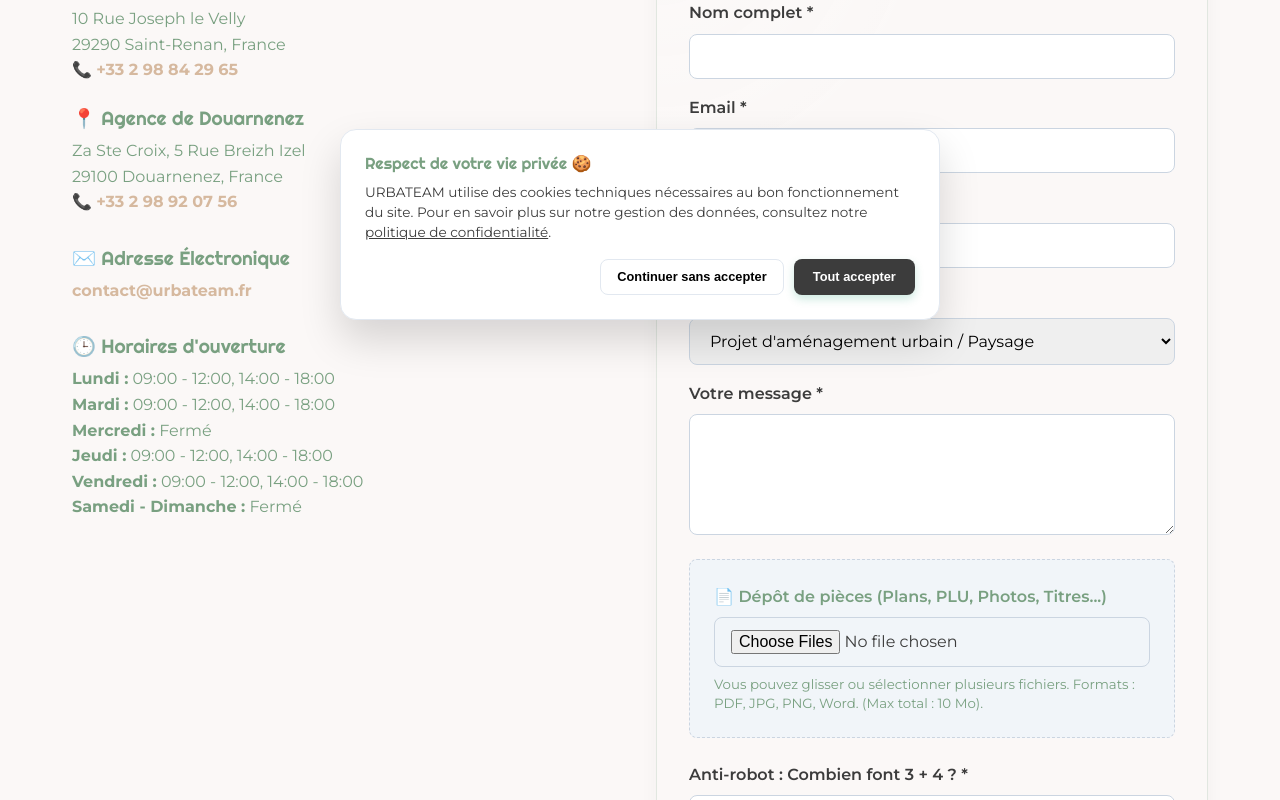
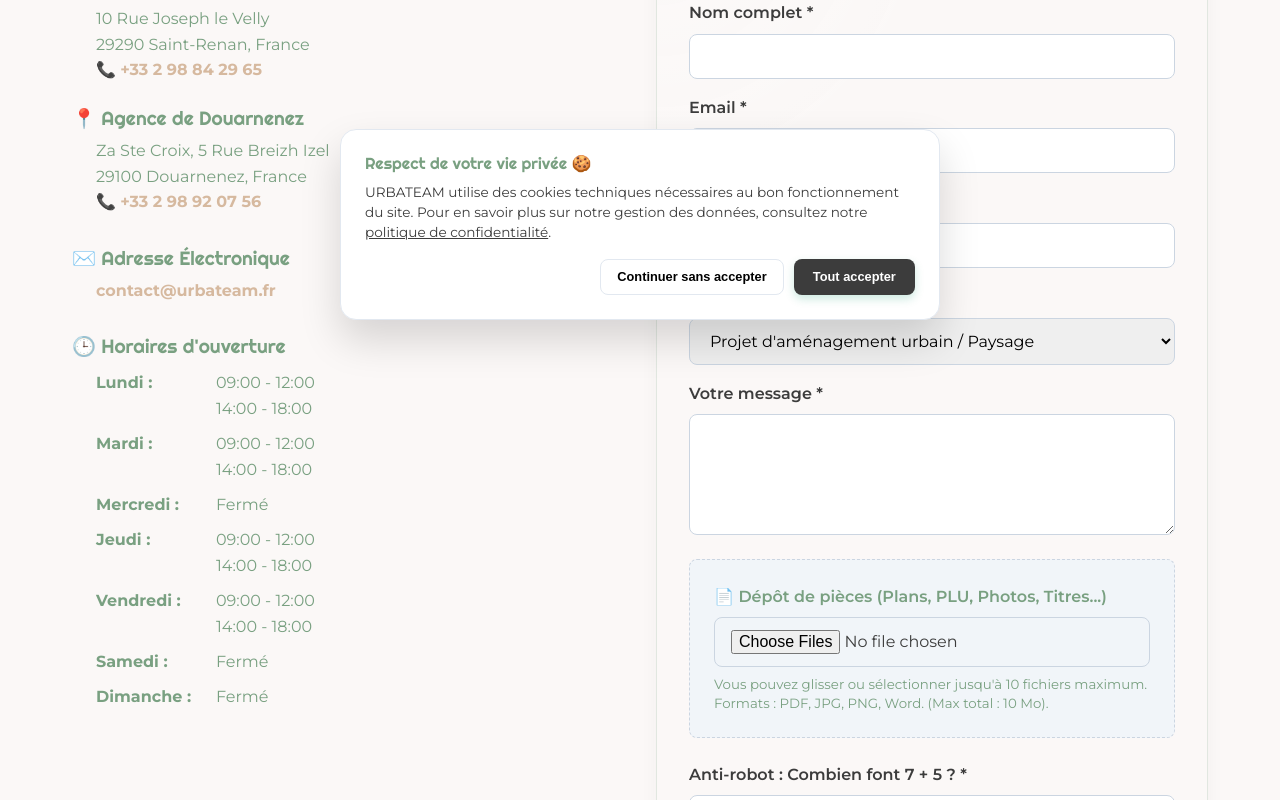
Before and after one commit to ChRomain/urbateam, a Next.js app: page /contact in a window 1280 px wide. Shown: the part 460-1260 px from the top of the page. Built offline with nearby package versions, Linux system fonts and the light colour scheme; no server answers; the database is empty.

Commit message:
fix: Aymeline review

```diff
--- a/app/apropos/AproposClient.js
+++ b/app/apropos/AproposClient.js
@@ -247,8 +247,8 @@ export default function AproposClient({ teamData = { header: {}, members: [] } }
             const cardClass = item.id === 'reprography' ? 'col-span-4' : 'col-span-2';
             const icon = iconMap[item.icon] || <HelpCircle size={20} />;
 
-            const themeColor = item.id === 'field' ? 'var(--accent-color)' : item.id === 'software' ? '#6366f1' : 'var(--secondary-color)';
-            const borderTopColor = item.id === 'field' ? 'var(--accent-color)' : item.id === 'software' ? '#6366f1' : 'var(--primary-color)';
+            const themeColor = item.id === 'field' ? 'var(--accent-color)' : item.id === 'software' ? 'var(--primary-color)' : 'var(--secondary-color)';
+            const borderTopColor = item.id === 'field' ? 'var(--accent-color)' : 'var(--primary-color)';
 
             const cardPadding = isFirstRow ? '1rem 1.25rem' : '1.25rem 1.5rem';
 
--- a/app/contact/ContactClient.js
+++ b/app/contact/ContactClient.js
@@ -31,6 +31,7 @@ export default function ContactClient() {
 
   const [submitted, setSubmitted] = useState(false);
   const [error, setError] = useState('');
+  const [captchaNums, setCaptchaNums] = useState({ num1: 3, num2: 4 });
 
   useEffect(() => {
     const params = new URLSearchParams(window.location.search);
@@ -39,11 +40,25 @@ export default function ContactClient() {
     } else if (params.get('error') === '1') {
       setError(t('contact.form.error_tech'));
     }
+
+    // Génération aléatoire de deux chiffres entre 1 et 9
+    const n1 = Math.floor(Math.random() * 9) + 1;
+    const n2 = Math.floor(Math.random() * 9) + 1;
+    setCaptchaNums({ num1: n1, num2: n2 });
   }, [t]);
 
   const handleChange = (e) => {
     const { name, value } = e.target;
     setFormData(prev => ({ ...prev, [name]: value }));
+  };
+
+  const handleFileChange = (e) => {
+    if (e.target.files && e.target.files.length > 10) {
+      setError(t('contact.form.error_max_files'));
+      e.target.value = '';
+    } else {
+      setError('');
+    }
   };
 
   const handleClientValidation = (e) => {
@@ -54,7 +69,14 @@ export default function ContactClient() {
       return;
     }
 
-    if (formData.captcha !== '7') {
+    const fileInput = document.getElementById('attachment');
+    if (fileInput && fileInput.files && fileInput.files.length > 10) {
+      e.preventDefault();
+      setError(t('contact.form.error_max_files'));
+      return;
+    }
+
+    if (formData.captcha.trim() !== String(captchaNums.num1 + captchaNums.num2)) {
       e.preventDefault();
       setError(t('contact.form.error_captcha'));
     }
@@ -74,7 +96,7 @@ export default function ContactClient() {
 
           <div style={{ marginBottom: '1.5rem' }}>
             <h3 style={{ fontSize: '1.2rem', marginBottom: '0.5rem' }}>📍 {t('contact.info.renan')}</h3>
-            <p style={{ color: 'var(--text-light)' }}>
+            <p style={{ color: 'var(--text-light)', paddingLeft: '1.5rem' }}>
               10 Rue Joseph le Velly<br />
               29290 Saint-Renan, France<br />
               📞 <a href="tel:+33298842965" style={{ fontWeight: 'bold', color: '#d6b99f' }}>+33 2 98 84 29 65</a>
@@ -83,7 +105,7 @@ export default function ContactClient() {
 
           <div style={{ marginBottom: '2rem' }}>
             <h3 style={{ fontSize: '1.2rem', marginBottom: '0.5rem' }}>📍 {t('contact.info.douarnenez')}</h3>
-            <p style={{ color: 'var(--text-light)' }}>
+            <p style={{ color: 'var(--text-light)', paddingLeft: '1.5rem' }}>
               Za Ste Croix, 5 Rue Breizh Izel<br />
               29100 Douarnenez, France<br />
               📞 <a href="tel:+33298920756" style={{ fontWeight: 'bold', color: '#d6b99f' }}>+33 2 98 92 07 56</a>
@@ -92,20 +114,37 @@ export default function ContactClient() {
 
           <div style={{ marginBottom: '2rem' }}>
             <h3 style={{ fontSize: '1.2rem', marginBottom: '0.5rem' }}>✉️ {t('contact.info.email_label')}</h3>
-            <p style={{ color: 'var(--text-light)' }}>
+            <p style={{ color: 'var(--text-light)', paddingLeft: '1.5rem' }}>
               <a href="mailto:contact@urbateam.fr" style={{ fontWeight: 'bold', color: '#d6b99f' }}>contact@urbateam.fr</a>
             </p>
           </div>
 
           <div style={{ marginBottom: '2rem' }}>
-            <h3 style={{ fontSize: '1.2rem', marginBottom: '0.5rem' }}>🕒 {t('contact.info.hours_label')}</h3>
-            <ul style={{ color: 'var(--text-light)', listStyle: 'none', padding: 0 }}>
-              <li><strong>{t('contact.info.hours.mon')}</strong> 09:00 - 12:00, 14:00 - 18:00</li>
-              <li><strong>{t('contact.info.hours.tue')}</strong> 09:00 - 12:00, 14:00 - 18:00</li>
-              <li><strong>{t('contact.info.hours.wed')}</strong> {t('contact.info.hours.closed')}</li>
-              <li><strong>{t('contact.info.hours.thu')}</strong> 09:00 - 12:00, 14:00 - 18:00</li>
-              <li><strong>{t('contact.info.hours.fri')}</strong> 09:00 - 12:00, 14:00 - 18:00</li>
-              <li><strong>{t('contact.info.hours.sat_sun')}</strong> {t('contact.info.hours.closed')}</li>
+            <h3 style={{ fontSize: '1.2rem', marginBottom: '0.75rem' }}>🕒 {t('contact.info.hours_label')}</h3>
+            <ul style={{ color: 'var(--text-light)', listStyle: 'none', padding: 0, paddingLeft: '1.5rem', display: 'flex', flexDirection: 'column', gap: '0.6rem' }}>
+              {[
+                { label: t('contact.info.hours.mon'), morning: '09:00 - 12:00', afternoon: '14:00 - 18:00' },
+                { label: t('contact.info.hours.tue'), morning: '09:00 - 12:00', afternoon: '14:00 - 18:00' },
+                { label: t('contact.info.hours.wed'), closed: true },
+                { label: t('contact.info.hours.thu'), morning: '09:00 - 12:00', afternoon: '14:00 - 18:00' },
+                { label: t('contact.info.hours.fri'), morning: '09:00 - 12:00', afternoon: '14:00 - 18:00' },
+                { label: t('contact.info.hours.sat'), closed: true },
+                { label: t('contact.info.hours.sun'), closed: true }
+              ].map((day, idx) => (
+                <li key={idx} style={{ display: 'grid', gridTemplateColumns: '120px 1fr', alignItems: 'start' }}>
+                  <strong>{day.label}</strong>
+                  <div>
+                    {day.closed ? (
+                      <span>{t('contact.info.hours.closed')}</span>
+                    ) : (
+                      <>
+                        <div>{day.morning}</div>
+                        <div>{day.afternoon}</div>
+                      </>
+                    )}
+                  </div>
+                </li>
+              ))}
             </ul>
           </div>
         </MotionSection>
@@ -161,7 +200,7 @@ export default function ContactClient() {
                 <label htmlFor="attachment" style={{ display: 'block', marginBottom: '0.5rem', fontWeight: 600, color: 'var(--primary-color)' }}>
                   {t('contact.form.label_attachment')}
                 </label>
-                <input type="file" id="attachment" name="attachment[]" multiple accept=".pdf,.doc,.docx,.jpg,.jpeg,.png" style={{ width: '100%' }} />
+                <input type="file" id="attachment" name="attachment[]" multiple accept=".pdf,.doc,.docx,.jpg,.jpeg,.png" onChange={handleFileChange} style={{ width: '100%' }} />
                 <small style={{ color: 'var(--text-light)', display: 'block', marginTop: '0.5rem', lineHeight: '1.4' }}>
                   {t('contact.form.attachment_help')}
                 </small>
@@ -181,7 +220,13 @@ export default function ContactClient() {
 
               {/* Anti-Flood simple */}
               <div style={{ marginBottom: '1.5rem' }}>
-                <label htmlFor="captcha" style={{ display: 'block', marginBottom: '0.5rem', fontWeight: 600 }}>{t('contact.form.label_captcha')}</label>
+                <label htmlFor="captcha" style={{ display: 'block', marginBottom: '0.5rem', fontWeight: 600 }}>
+                  {t('contact.form.label_captcha')
+                    .replace('{num1}', captchaNums.num1)
+                    .replace('{num2}', captchaNums.num2)}
+                </label>
+                <input type="hidden" name="captcha_num1" value={captchaNums.num1} />
+                <input type="hidden" name="captcha_num2" value={captchaNums.num2} />
                 <input type="text" id="captcha" name="captcha" required value={formData.captcha} onChange={handleChange} placeholder={t('contact.form.captcha_placeholder')} />
               </div>
 
@@ -222,7 +267,7 @@ export default function ContactClient() {
       <MotionSection style={{ marginTop: '4rem' }}>
         <h2 style={{ textAlign: 'center', marginBottom: '2rem' }}>{t('contact.map.title')}</h2>
         <div className="grid grid-cols-2" style={{ gap: '2rem' }}>
-          <GlassCard style={{ padding: 0, overflow: 'hidden' }}>
+          <GlassCard id="map-renan" style={{ padding: 0, overflow: 'hidden' }}>
             <h3 style={{ textAlign: 'center', margin: '1rem 0', color: 'var(--secondary-color)' }}>{t('contact.map.renan')}</h3>
             <div style={{ width: '100%', height: '350px' }}>
               <iframe
@@ -237,7 +282,7 @@ export default function ContactClient() {
               </iframe>
             </div>
           </GlassCard>
-          <GlassCard style={{ padding: 0, overflow: 'hidden' }}>
+          <GlassCard id="map-douarnenez" style={{ padding: 0, overflow: 'hidden' }}>
             <h3 style={{ textAlign: 'center', margin: '1rem 0', color: 'var(--secondary-color)' }}>{t('contact.map.douarnenez')}</h3>
             <div style={{ width: '100%', height: '350px' }}>
               <iframe
--- a/app/moyens-techniques/MoyensClient.js
+++ b/app/moyens-techniques/MoyensClient.js
@@ -68,8 +68,8 @@ export default function MoyensClient() {
           const cardStyle = isFullWidth ? { gridColumn: '1 / -1' } : {};
           const icon = iconMap[item.icon] || <HelpCircle size={28} />;
 
-          const themeColor = item.id === 'field' ? 'var(--accent-color)' : item.id === 'software' ? '#6366f1' : 'var(--secondary-color)';
-          const borderTopColor = item.id === 'field' ? 'var(--accent-color)' : item.id === 'software' ? '#6366f1' : 'var(--primary-color)';
+          const themeColor = item.id === 'field' ? 'var(--accent-color)' : item.id === 'software' ? 'var(--primary-color)' : 'var(--secondary-color)';
+          const borderTopColor = item.id === 'field' ? 'var(--accent-color)' : 'var(--primary-color)';
 
           return (
             <GlassCard key={item.id} style={{ ...cardStyle, borderTop: `4px solid ${borderTopColor}` }}>
--- a/components/Footer.module.css
+++ b/components/Footer.module.css
@@ -33,7 +33,7 @@
 
 .title {
   color: var(--primary-color);
-  margin-bottom: 2rem;
+  margin-bottom: 0.8rem;
   text-transform: uppercase;
   letter-spacing: 1px;
   font-size: 1.1rem;
@@ -83,7 +83,7 @@
   gap: 16px;
   align-items: center;
   justify-content: center;
-  margin-top: -3.1rem;
+  margin-top: 0;
 }
 
 .partnerLogo {
--- a/i18n/fr.js
+++ b/i18n/fr.js
@@ -498,7 +498,8 @@ export const fr = {
         wed: "Mercredi :",
         thu: "Jeudi :",
         fri: "Vendredi :",
-        sat_sun: "Samedi - Dimanche :",
+        sat: "Samedi :",
+        sun: "Dimanche :",
         closed: "Fermé"
       }
     },
@@ -508,6 +509,7 @@ export const fr = {
       success_p: "Notre équipe a reçu l'intégralité de votre dossier et étudiera vos pièces jointes avec attention avant de vous recontacter très rapidement.",
       error_tech: "Désolé, une erreur technique est survenue lors de l'envoi de l'email via le serveur.",
       error_captcha: "Veuillez répondre correctement à la question anti-robot.",
+      error_max_files: "Vous ne pouvez pas sélectionner ou envoyer plus de 10 fichiers.",
       label_name: "Nom complet *",
       label_email: "Email *",
       label_phone: "Téléphone (optionnel)",
@@ -524,8 +526,8 @@ export const fr = {
       },
       label_message: "Votre message *",
       label_attachment: "📄 Dépôt de pièces (Plans, PLU, Photos, Titres...)",
-      attachment_help: "Vous pouvez glisser ou sélectionner plusieurs fichiers. Formats : PDF, JPG, PNG, Word. (Max total : 10 Mo).",
-      label_captcha: "Anti-robot : Combien font 3 + 4 ? *",
+      attachment_help: "Vous pouvez glisser ou sélectionner jusqu'à 10 fichiers maximum. Formats : PDF, JPG, PNG, Word. (Max total : 10 Mo).",
+      label_captcha: "Anti-robot : Combien font {num1} + {num2} ? *",
       captcha_placeholder: "Saisissez le chiffre...",
       label_rgpd_prefix: "J'accepte que les informations saisies soient exploitées dans le cadre de ma demande et de la relation commerciale qui peut en découler conformément à la ",
       label_rgpd_link: "politique de confidentialité",
```
Also changed, not shown: app/projets/ProjetsClient.js (+8 -4 lines), components/Footer.js (+14 -2 lines), i18n/br.js (+5 -3 lines), i18n/en.js (+5 -3 lines), 1 other file (tests, documents, lock files or other folders).
